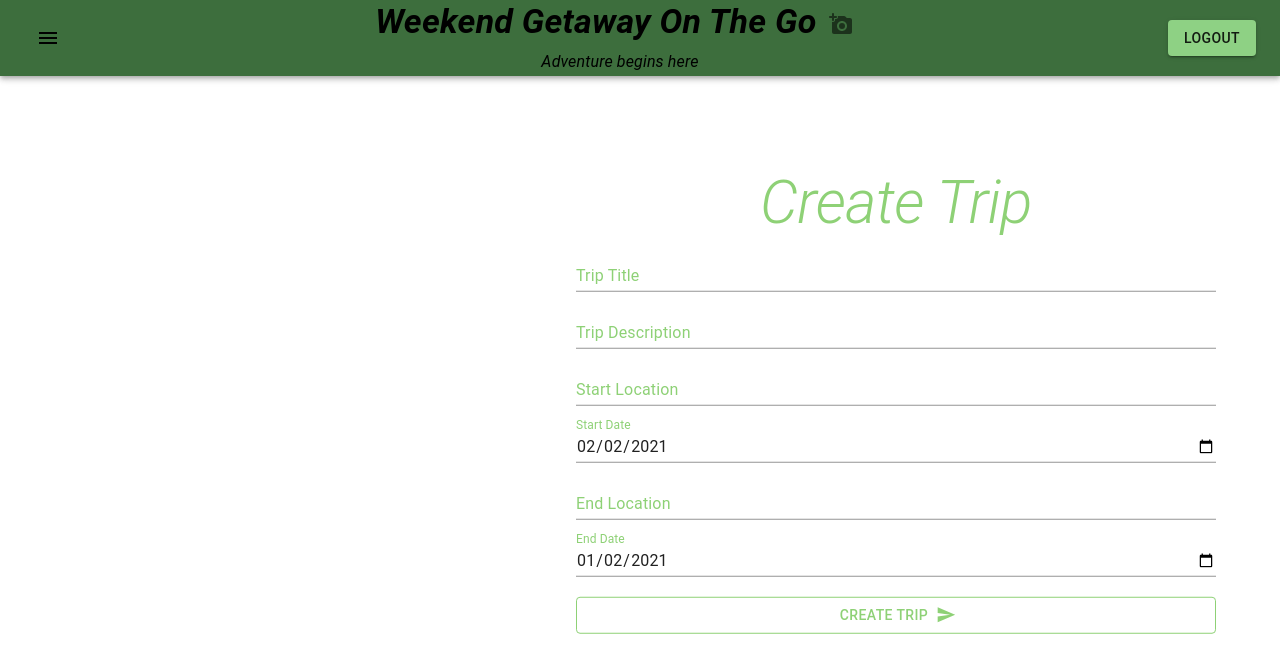
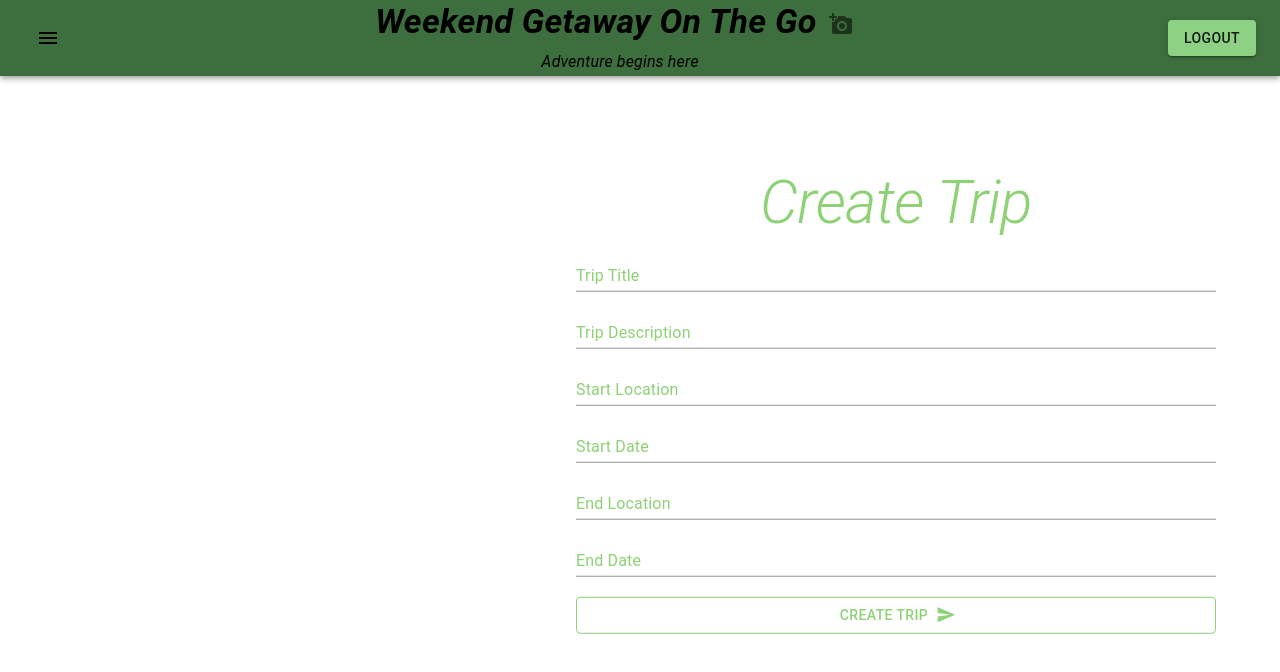
Before and after one commit to sajpanchal/Capstone-Project-Front-End, a React (Create React App) app: page /create-trip in a window 1280 px wide. Shown: the top 672 px of the page. Built offline with nearby package versions, Linux system fonts and the light colour scheme; sample sign-in values are in the browser's storage.

Commit message:
Merged PR 89: date fields added with validation and connected to POST API
date fields added with validation and connected to POST API

```diff
--- a/src/pages/Createtrip.js
+++ b/src/pages/Createtrip.js
@@ -56,8 +56,8 @@ class Createtrip extends Component {
       description: "",
       source: "",
       destination: "",
-      // startDate: Date.now().toString,
-      //  endDate: "2021-03-20",
+      startDate: "",
+      endDate: "",
       fk_organizerid: "",
     },
     errors: {
@@ -65,8 +65,14 @@ class Createtrip extends Component {
       description: "",
       source: "",
       destination: "",
+      startDate: "",
+      endDate: "",
 
       fk_organizerid: "",
+    },
+    dateFields: {
+      startDate: false,
+      endDate: false,
     },
   };
   schema = {
@@ -74,6 +80,8 @@ class Createtrip extends Component {
     description: Joi.string().required().min(1).max(100),
     source: Joi.string().required().min(1).max(30).label("Start Location"),
     destination: Joi.string().required().min(1).max(30).label("End Location"),
+    startDate: Joi.string().required(),
+    endDate: Joi.string().required(),
     fk_organizerid: Joi.string().required().min(1),
   };
   handleSubmit = (event) => {
@@ -87,7 +95,9 @@ class Createtrip extends Component {
       for (let errMsg of errMsgs.details) {
         errors[errMsg.path[0]] = errMsg.message;
       }
-      this.setState({ trip: trip, errors: errors });
+      this.setState({ trip: trip, errors: errors }, () =>
+        console.log(this.state.errors)
+      );
     } else {
       this.setState({ trip: trip, errors: errors });
       let axiosConfig = {
@@ -111,8 +121,8 @@ class Createtrip extends Component {
               description: "",
               source: "",
               destination: "",
-              //  startDate: new Date(),
-              // endDate: new Date(),
+              startDate: "",
+              endDate: "",
               fk_organizerid: "",
             },
           });
@@ -147,6 +157,14 @@ class Createtrip extends Component {
     const { error } = Joi.validate(data, schema);
     if (error) return error.details[0].message;
     else return "";
+  };
+
+  handleDateInputs = (dateInput, value) => {
+    const { dateFields } = { ...this.state };
+    dateFields[dateInput] = value;
+    this.setState({ dateFields: dateFields }, () => {
+      console.log(this.state.dateFields);
+    });
   };
   render() {
     const { classes } = this.props;
@@ -219,17 +237,23 @@ class Createtrip extends Component {
               </Typography>
             )}
             <InputField
+              onFocus={() => this.handleDateInputs("startDate", true)}
+              onBlur={() => this.handleDateInputs("startDate", false)}
               fullWidth={true}
-              type="date"
+              type={this.state.dateFields.startDate ? "date" : "text"}
               label="Start Date"
-              placeholder="DD/MM/YYYY"
               variant="standard"
               margin="dense"
               size="medium"
               name="startDate"
-              value="2021-02-02"
+              value={this.state.trip.startDate}
+              onChange={this.handleChange}
             />
-            <br />
+            {this.state.errors.startDate.length > 0 && (
+              <Typography variant="subtitle1" color="secondary">
+                Start Date is not Selected
+              </Typography>
+            )}
             <InputField
               fullWidth={true}
               label="End Location"
@@ -248,16 +272,23 @@ class Createtrip extends Component {
             )}
             <InputField
               fullWidth={true}
-              type="date"
+              onFocus={() => this.handleDateInputs("endDate", true)}
+              onBlur={() => this.handleDateInputs("endDate", false)}
+              type={this.state.dateFields.endDate ? "date" : "text"}
               label="End Date"
               placeholder="End Date"
               variant="standard"
               margin="dense"
               size="medium"
-              value="2021-01-02"
+              value={this.state.trip.endDate}
               name="endDate"
+              onChange={this.handleChange}
             />
-            <br />
+            {this.state.errors.endDate.length > 0 && (
+              <Typography variant="subtitle1" color="secondary">
+                End Date is not Selected
+              </Typography>
+            )}
             <Button
               className={classes.button}
               variant="outlined"
```
